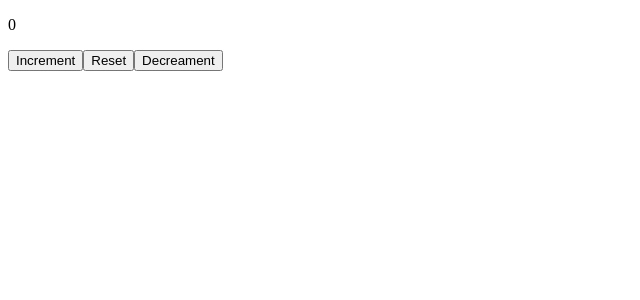
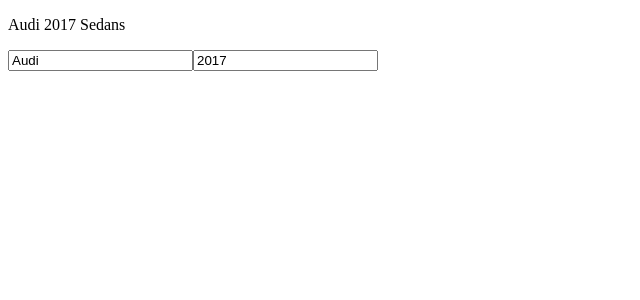
Before and after one commit to KhanhLy1202/react-full-course, a React (Vite) app in the folder my-react-app/: page / in a window 1280 px wide. Shown: the top 300 px of the page, without its empty margins (0-640 px from the left). Built offline with nearby package versions, Linux system fonts and the light colour scheme.

Commit message:
update Obj in state

```diff
--- a/my-react-app/src/App.jsx
+++ b/my-react-app/src/App.jsx
@@ -1,7 +1,7 @@
-import Count from './Count.jsx';
+import UpdateCarObj from './UpdateCarObj.jsx';
 
 function App() {
-	return <Count />;
+	return <UpdateCarObj />;
 }
 
 export default App;
--- /dev/null
+++ b/my-react-app/src/UpdateCarObj.jsx
@@ -0,0 +1,25 @@
+import { useState } from 'react';
+
+function UpdateCarObj() {
+	const [car, setCar] = useState({ name: 'Audi', year: 2017, model: 'Sedans' });
+
+	function updateName(e) {
+		setCar({ ...car, name: e.target.value });
+	}
+
+	function updateYear(e) {
+		setCar({ ...car, year: e.target.value });
+	}
+
+	return (
+		<div>
+			<p>
+				{car.name} {car.year} {car.model}
+			</p>
+			<input value={car.name} onChange={updateName} />
+			<input value={car.year} type="number" onChange={updateYear} />
+		</div>
+	);
+}
+
+export default UpdateCarObj;
```
